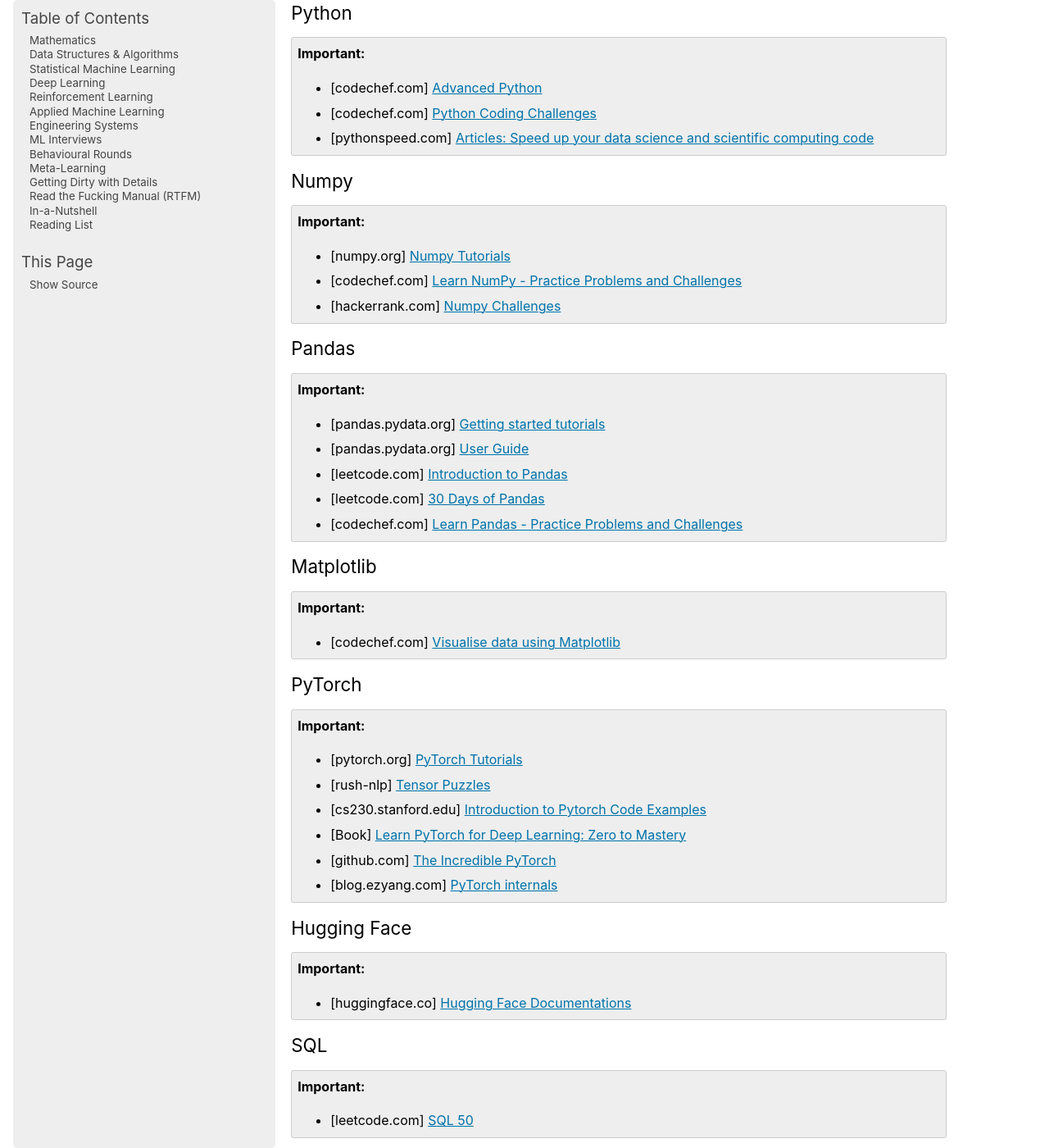
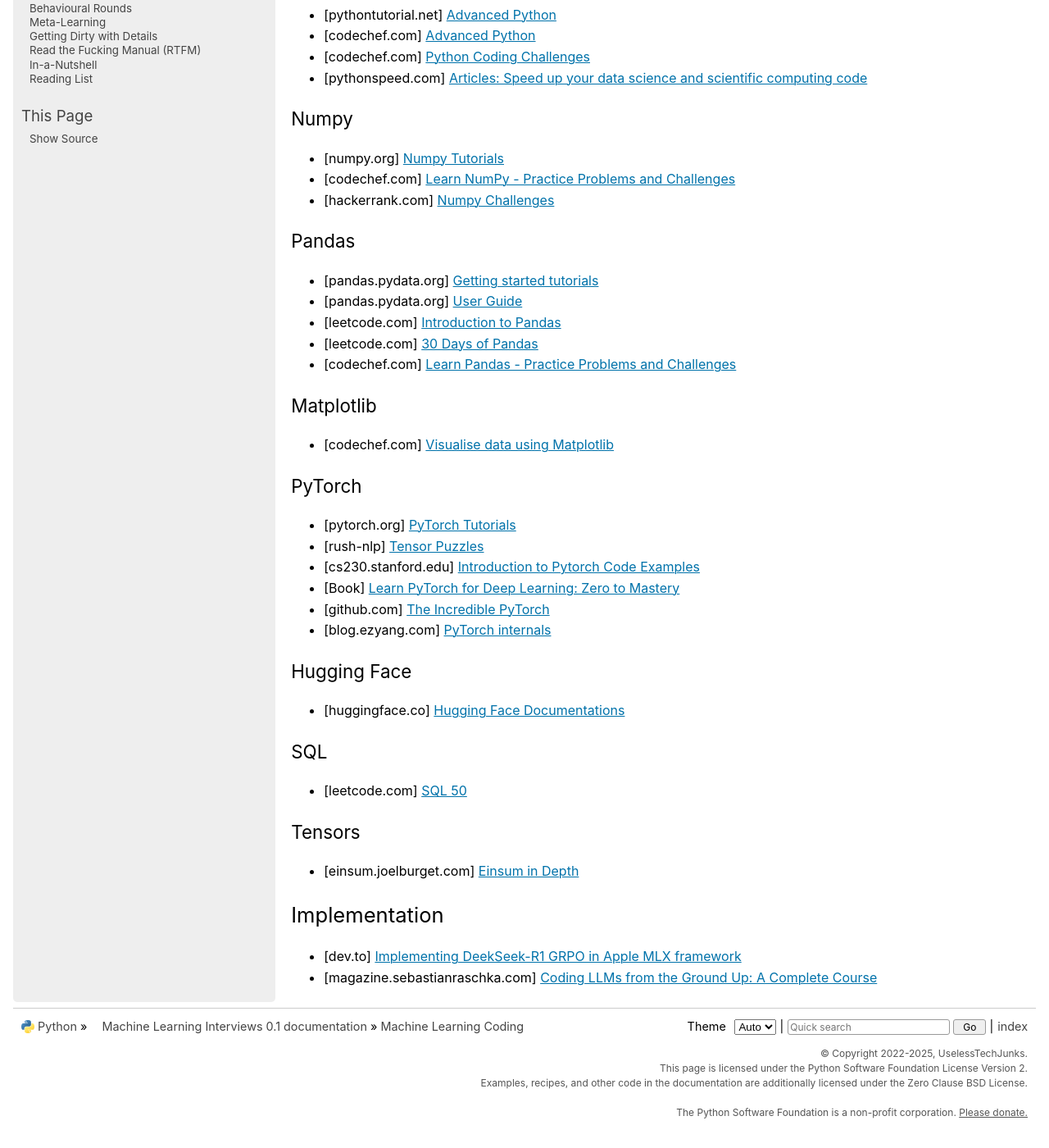
Before and after one commit to uselesstechjunks/leetcode, a Sphinx documentation site: the page built from docs/source/sys/mlcoding.rst, in a window 1280 px wide and 1400 px high, scrolled down 323 px. Shown: the whole window at 82% size. Built offline with Sphinx 7.4.7, drawn with Linux system fonts in a browser that asks for light colours; pages that are not in the unit, such as notebooks, are missing from menus.

Commit message:
Update mlcoding.rst

```diff
--- a/docs/source/sys/mlcoding.rst
+++ b/docs/source/sys/mlcoding.rst
@@ -6,63 +6,56 @@ Coding Resources
 *******************************************************************************
 ML
 ===============================================================================
-.. important::
-	* [deep-ml.com] `Problem Explorer <https://www.deep-ml.com/problems>`_
+- [deep-ml.com] `Problem Explorer <https://www.deep-ml.com/problems>`_
 
 Python
 ===============================================================================
-.. important::
-	* [codechef.com] `Advanced Python <https://www.codechef.com/learn/course/advanced-python>`_
-	* [codechef.com] `Python Coding Challenges <https://www.codechef.com/practice/python-coding-challenges>`_
-	* [pythonspeed.com] `Articles: Speed up your data science and scientific computing code <https://pythonspeed.com/datascience/>`_
+- [pythontutorial.net] `Advanced Python <https://www.pythontutorial.net/advanced-python/>`_
+- [codechef.com] `Advanced Python <https://www.codechef.com/learn/course/advanced-python>`_
+- [codechef.com] `Python Coding Challenges <https://www.codechef.com/practice/python-coding-challenges>`_
+- [pythonspeed.com] `Articles: Speed up your data science and scientific computing code <https://pythonspeed.com/datascience/>`_
 
 Numpy
 ===============================================================================
-.. important::
-	* [numpy.org] `Numpy Tutorials <https://numpy.org/learn/>`_
-	* [codechef.com] `Learn NumPy - Practice Problems and Challenges <https://www.codechef.com/learn/course/numpy>`_
-	* [hackerrank.com] `Numpy Challenges <https://www.hackerrank.com/domains/python/numpy/difficulty:easy/page:1>`_
+- [numpy.org] `Numpy Tutorials <https://numpy.org/learn/>`_
+- [codechef.com] `Learn NumPy - Practice Problems and Challenges <https://www.codechef.com/learn/course/numpy>`_
+- [hackerrank.com] `Numpy Challenges <https://www.hackerrank.com/domains/python/numpy/difficulty:easy/page:1>`_
 
 Pandas
 ===============================================================================
-.. important::
-	* [pandas.pydata.org] `Getting started tutorials <https://pandas.pydata.org/docs/getting_started/intro_tutorials/index.html>`_
-	* [pandas.pydata.org] `User Guide <https://pandas.pydata.org/docs/user_guide/index.html>`_
-	* [leetcode.com] `Introduction to Pandas <https://leetcode.com/studyplan/introduction-to-pandas/>`_
-	* [leetcode.com] `30 Days of Pandas <https://leetcode.com/studyplan/30-days-of-pandas/>`_
-	* [codechef.com] `Learn Pandas - Practice Problems and Challenges <https://www.codechef.com/learn/course/pandas>`_
+- [pandas.pydata.org] `Getting started tutorials <https://pandas.pydata.org/docs/getting_started/intro_tutorials/index.html>`_
+- [pandas.pydata.org] `User Guide <https://pandas.pydata.org/docs/user_guide/index.html>`_
+- [leetcode.com] `Introduction to Pandas <https://leetcode.com/studyplan/introduction-to-pandas/>`_
+- [leetcode.com] `30 Days of Pandas <https://leetcode.com/studyplan/30-days-of-pandas/>`_
+- [codechef.com] `Learn Pandas - Practice Problems and Challenges <https://www.codechef.com/learn/course/pandas>`_
 
 Matplotlib
 ===============================================================================
-.. important::
-	* [codechef.com] `Visualise data using Matplotlib <https://www.codechef.com/learn/course/matplotlib>`_
+- [codechef.com] `Visualise data using Matplotlib <https://www.codechef.com/learn/course/matplotlib>`_
 
 PyTorch
 ===============================================================================
-.. important::
-	* [pytorch.org] `PyTorch Tutorials <https://pytorch.org/tutorials/>`_
-	* [rush-nlp] `Tensor Puzzles <https://github.com/srush/Tensor-Puzzles>`_
-	* [cs230.stanford.edu] `Introduction to Pytorch Code Examples <https://cs230.stanford.edu/blog/pytorch/>`_
-	* [Book] `Learn PyTorch for Deep Learning: Zero to Mastery <https://www.learnpytorch.io/>`_
-	* [github.com] `The Incredible PyTorch <https://github.com/ritchieng/the-incredible-pytorch>`_\
-	* [blog.ezyang.com] `PyTorch internals <https://blog.ezyang.com/2019/05/pytorch-internals/>`_
+- [pytorch.org] `PyTorch Tutorials <https://pytorch.org/tutorials/>`_
+- [rush-nlp] `Tensor Puzzles <https://github.com/srush/Tensor-Puzzles>`_
+- [cs230.stanford.edu] `Introduction to Pytorch Code Examples <https://cs230.stanford.edu/blog/pytorch/>`_
+- [Book] `Learn PyTorch for Deep Learning: Zero to Mastery <https://www.learnpytorch.io/>`_
+- [github.com] `The Incredible PyTorch <https://github.com/ritchieng/the-incredible-pytorch>`_\
+- [blog.ezyang.com] `PyTorch internals <https://blog.ezyang.com/2019/05/pytorch-internals/>`_
 
 Hugging Face
 ===============================================================================
-.. important::
-	* [huggingface.co] `Hugging Face Documentations <https://huggingface.co/docs>`_
+- [huggingface.co] `Hugging Face Documentations <https://huggingface.co/docs>`_
 
 SQL
 ===============================================================================
-.. important::
-	* [leetcode.com] `SQL 50 <https://leetcode.com/studyplan/top-sql-50/>`_
+- [leetcode.com] `SQL 50 <https://leetcode.com/studyplan/top-sql-50/>`_
 
 Tensors
 ===============================================================================
-.. important::
-	* [einsum.joelburget.com] `Einsum in Depth <https://einsum.joelburget.com/>`_
+- [einsum.joelburget.com] `Einsum in Depth <https://einsum.joelburget.com/>`_
 
 *******************************************************************************
 Implementation
 *******************************************************************************
 - [dev.to] `Implementing DeekSeek-R1 GRPO in Apple MLX framework <https://dev.to/lewis_won/implementing-deekseek-r1-grpo-in-apple-mlx-framework-3n97>`_
+- [magazine.sebastianraschka.com] `Coding LLMs from the Ground Up: A Complete Course <https://magazine.sebastianraschka.com/p/coding-llms-from-the-ground-up>`_
```
